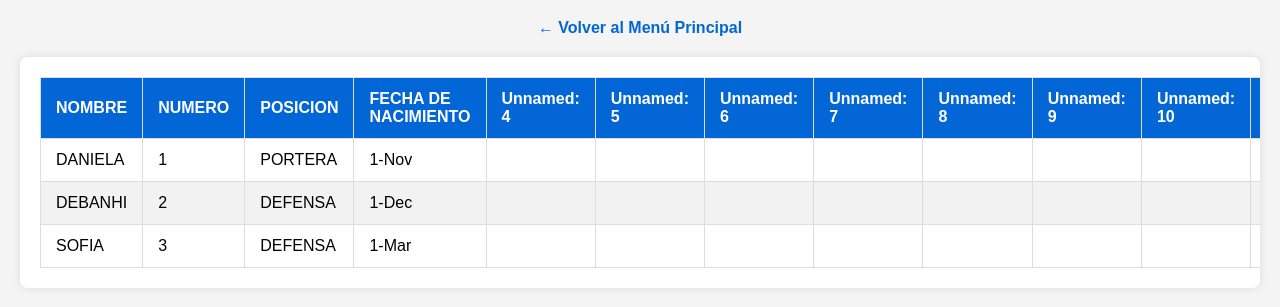
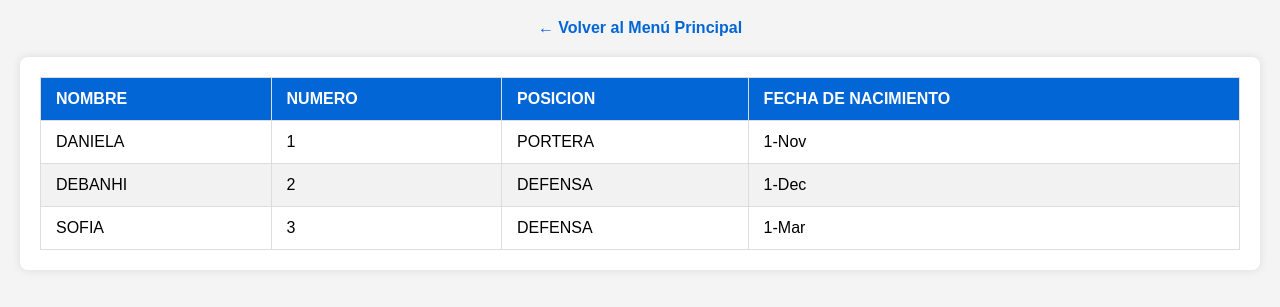
Before and after one commit to Superantil/Control-equipo-futbol, a plain HTML site: page Control_jugadores.html in a window 1280 px wide. Shown: the part 61-368 px from the top of the page. Drawn offline with Linux system fonts and the light colour scheme.

Commit message:
Control_jugadores.html

```diff
--- a/Control_jugadores.html
+++ b/Control_jugadores.html
@@ -25,14 +25,6 @@
               <th>NUMERO</th>
               <th>POSICION</th>
               <th>FECHA DE NACIMIENTO</th>
-    <th>Unnamed: 4</th>
-    <th>Unnamed: 5</th>
-    <th>Unnamed: 6</th>
-    <th>Unnamed: 7</th>
-    <th>Unnamed: 8</th>
-    <th>Unnamed: 9</th>
-    <th>Unnamed: 10</th>
-    <th>Unnamed: 11</th>
             </tr>
           </thead>
           <tbody>
@@ -41,45 +33,23 @@
               <td>1</td>
               <td>PORTERA</td>
               <td>1-Nov</td>
-    <td></td>
-    <td></td>
-    <td></td>
-    <td></td>
-    <td></td>
-    <td></td>
-    <td></td>
-    <td></td>
             </tr>
             <tr>
               <td>DEBANHI</td>
               <td>2</td>
               <td>DEFENSA</td>
               <td>1-Dec</td>
-    <td></td>
-    <td></td>
-    <td></td>
-    <td></td>
-    <td></td>
-    <td></td>
-    <td></td>
-    <td></td>
             </tr>
             <tr>
               <td>SOFIA</td>
               <td>3</td>
               <td>DEFENSA</td>
               <td>1-Mar</td>
-    <td></td>
-    <td></td>
-    <td></td>
-    <td></td>
-    <td></td>
-    <td></td>
-    <td></td>
-    <td></td>
             </tr>
           </tbody>
         </table>
     </div>
 </body>
 </html>
+</body>
+</html>
```
Lines whose indentation alone changed are shown as unchanged.
